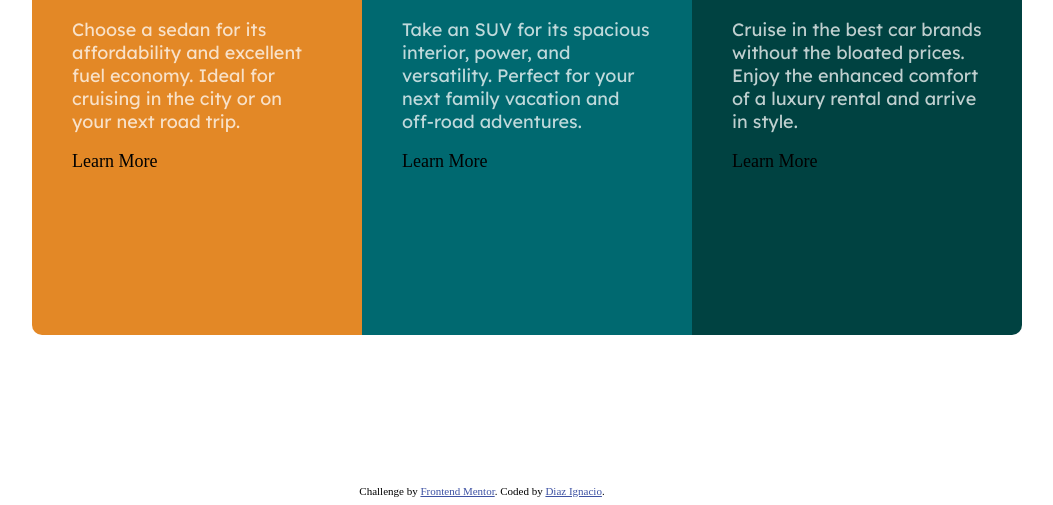
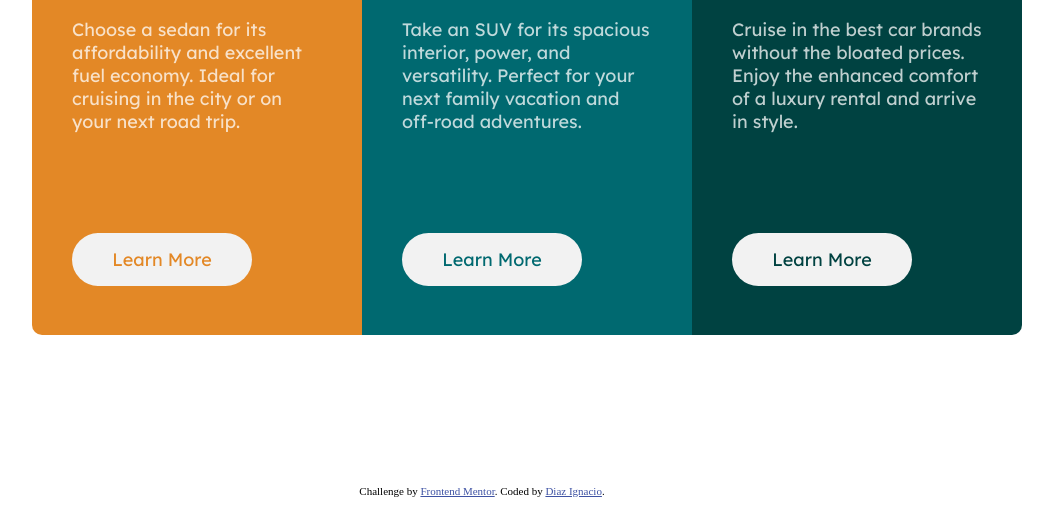
Before and after one commit to informaticadiaz/three-column-card, a plain HTML site: page index.html in a window 1280 px wide. Shown: the part 345-850 px from the top of the page, without its empty margins (158-1211 px from the left). Drawn offline with Linux system fonts and the light colour scheme.

Commit message:
aupdate btn

```diff
--- a/index.html
+++ b/index.html
@@ -34,7 +34,7 @@
           Choose a sedan for its affordability and excellent fuel economy. Ideal
           for cruising in the city or on your next road trip.
         </p>
-        <div class="button">Learn More</div>
+        <div class="btn1">Learn More</div>
       </div>
       <div class="card-two">
         <img src="images/icon-suvs.svg" alt="" />
@@ -43,7 +43,7 @@
           Take an SUV for its spacious interior, power, and versatility. Perfect
           for your next family vacation and off-road adventures.
         </p>
-        <div class="button">Learn More</div>
+        <div class="btn2">Learn More</div>
       </div>
       <div class="card-three">
         <img src="images/icon-luxury.svg" alt="" />
@@ -52,7 +52,7 @@
           Cruise in the best car brands without the bloated prices. Enjoy the
           enhanced comfort of a luxury rental and arrive in style.
         </p>
-        <div class="button">Learn More</div>
+        <div class="btn3">Learn More</div>
       </div>
     </div>
     <div class="attribution">
```
